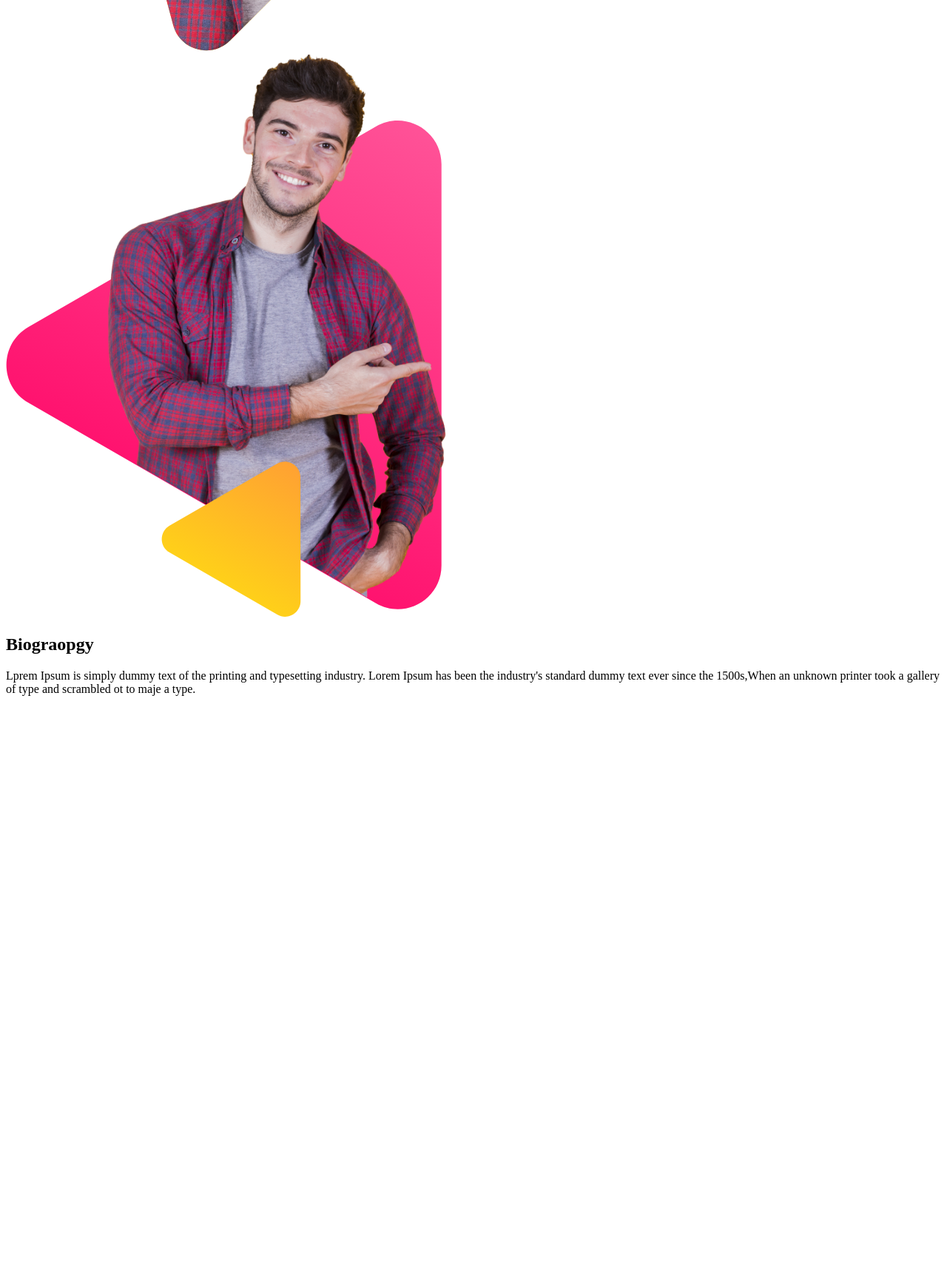
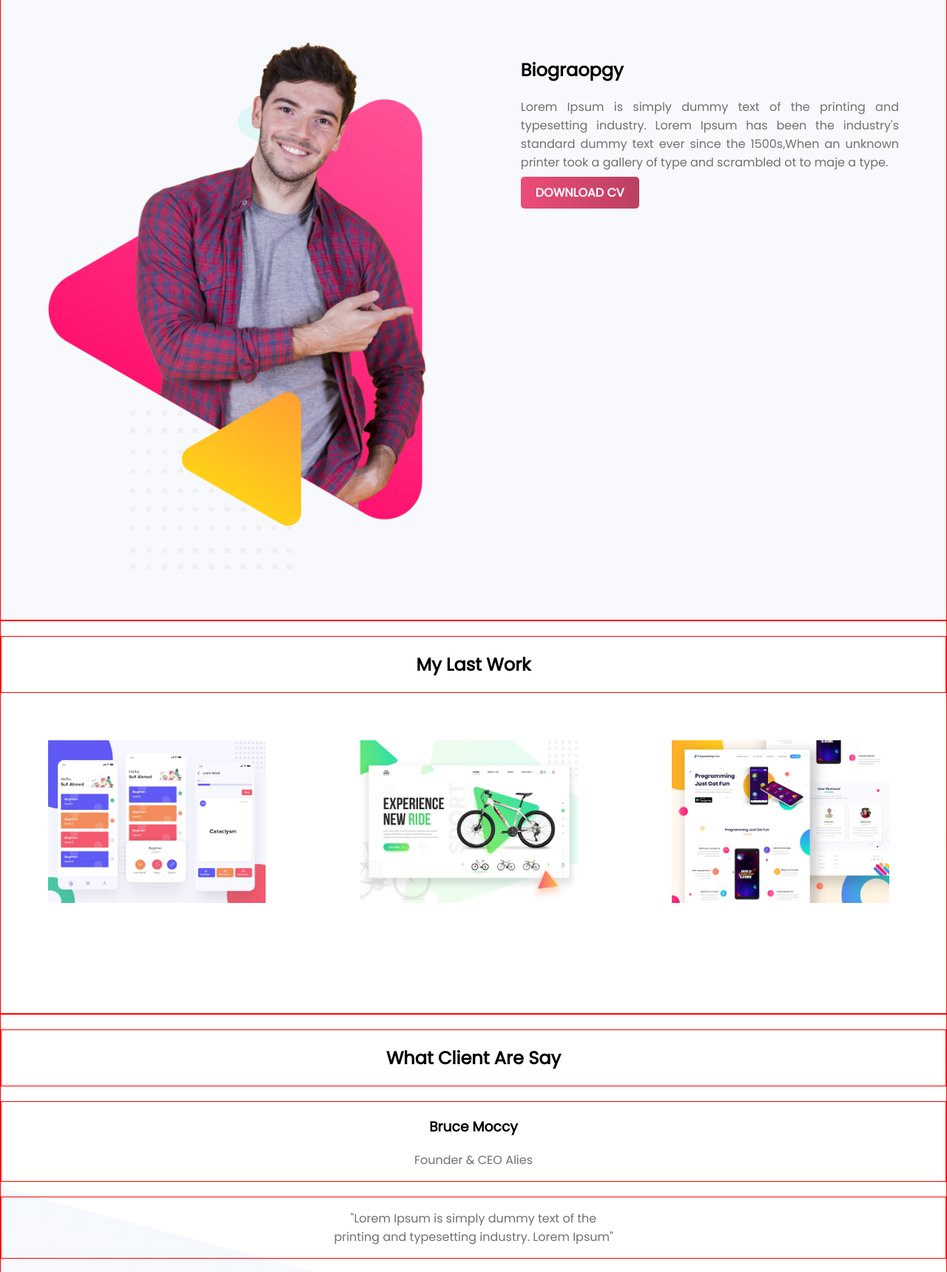
Before and after one commit to mhasan1224/personal-website, a plain HTML site: page index.html in a window 1280 px wide. Shown: the part 1080-2800 px from the top of the page at 74% size. Before the commit the page ends 2037 px from the top, so only its background shows below. Drawn offline with Linux system fonts and the light colour scheme.

Commit message:
last work

```diff
--- a/index.html
+++ b/index.html
@@ -4,29 +4,68 @@
     <meta charset="UTF-8">
     <meta http-equiv="X-UA-Compatible" content="IE=edge">
     <meta name="viewport" content="width=device-width, initial-scale=1.0">
+    <link rel="preconnect" href="https://fonts.googleapis.com">
+    <link rel="preconnect" href="https://fonts.gstatic.com" crossorigin>
+    <link href="https://fonts.googleapis.com/css2?family=Poppins&display=swap" rel="stylesheet">
+    <link rel="stylesheet" href="style.css">
     <title>Personal Website</title>
 </head>
 <body>
-    <section>
-        <div>
-            <h1>Hollo I'ma</h1>
-            <h1>Mahmudul Hasan</h1>
+    <section class="top-banner">
+        <div class="half-width">
+            <h1>Hollo I'm</h1>
+            <h1><span class="name-highlite">Jack Smith</span></h1>
             <p>You might show me jumping, climbing buildings and stoping trains. But nobody pays me a dim for that work</p>
-            <a href="">HIRE ME</a>
+            <a class="link-button" target="_blank" href="">HIRE ME</a>
         </div>
-        <div>
+        <div class="half-width">
             <img src="images/peter.png" alt="">
         </div>
     </section>
-    <section>
-        <div>
+    <section class="biograopgy">
+        <div class="half-width">
             <img src="images/peter_dream.png" alt="">
         </div>
-        <div>
+        <div class="half-width">
             <h2>Biograopgy</h2>
-            <p>Lprem Ipsum is simply dummy text of the printing and typesetting industry. Lorem Ipsum has been the industry's standard dummy text ever since the 1500s,When an unknown printer took a gallery of type and scrambled ot to maje a type.</p>
+            <p>Lorem Ipsum is simply dummy text of the printing and typesetting industry. Lorem Ipsum has been the industry's standard dummy text ever since the 1500s,When an unknown printer took a gallery of type and scrambled ot to maje a type.</p>
+            <a class="link-button" target="_blank" href="">DOWNLOAD CV</a>
         </div>
     </section>
+    <section class="latest-work">
+        <div class="work">
+        <h2>My Last Work</h2>
+        </div>
+        <div class="my-work">
+            <img src="images/latest-work/work-1.png" alt="">
+        </div>
+        <div class="my-work">
+            <img src="images/latest-work/work-2.jpg" alt="">
+        </div>
+        <div class="my-work">
+            <img src="images/latest-work/work-3.jpg" alt="">
+        </div>
+    </section>
+    <section class="client">
+        <div id="question">
+            <h2>What Client Are Say</h2>
+        </div>
+        <div id="question-1">
+            <h3>Bruce Moccy</h3>
+            <p>Founder & CEO Alies</p>
+        </div>
+        <div id="question-2">
+            <p>"Lorem Ipsum is simply dummy text of the <br>
+                printing and typesetting industry. Lorem Ipsum"</p>
+        </div>
+        <div id="question-3">
+            <p>Leave me a message in the</p>
+            <h3>jacksmith@gmail.com</h3>
+        </div>
+    </section>
+    <footer>
+        <p>Jack Smith initiative.©2022 All Right Reserved.</p>
+    </footer>
 </body>
 <body>
 
--- /dev/null
+++ b/style.css
@@ -0,0 +1,103 @@
+body{
+    margin: 0;
+    font-family: 'Poppins', sans-serif;
+}
+h1{
+    font-size: 35px;
+
+}
+h2{
+    font: size 30px;
+}
+.work{
+    margin-top: 20px;
+    text-align: center;
+    border: 1px solid red;
+}
+.name-highlite{
+    color: rgba(236,76,122,255);
+}
+p{
+    color: #707070;
+    text-align: justify;
+}
+
+.half-width{
+    width:40%;
+    padding: 3%;
+    margin: 2%;
+    float: left;
+}
+.half-width img{
+    width: 100%
+}
+.top-banner{
+    height: 800px;
+    padding-bottom: 270px;
+    border: 1px solid red;
+    background-image: url(images/header-bg.png);
+    background-repeat: no-repeat;
+}
+.link-button{
+    text-decoration: none;
+    color: white;
+    font-weight: 700;
+    padding: 10px 20px;
+    border-radius: 5px;
+    background-image: linear-gradient(90deg, #ec4c78, #ba4061);
+}
+.biograopgy{
+    height: 675px;
+    padding-bottom: 170px;
+    border: 1px solid red;
+    background-image: url(images/biography-bg.png);
+    background-repeat: no-repeat;
+}
+.latest-work{
+    height: 400px;
+    padding-bottom: 130px;
+    border: 1px solid red;
+    background-image: url(images/latest-work-bg.png);
+    background-repeat: no-repeat;
+}
+.my-work{
+    width: 23%;
+    padding: 3%;
+    margin: 2%;
+    float: left;
+}
+.my-work img{
+    width: 100%;
+}
+.client{
+    text-align: center;
+    height: 400px;
+    padding-bottom: 200px;
+    border: 1px solid red;
+    background-image: url(images/footer-bg.png);
+    background-repeat: no-repeat;
+}
+.client p{
+    text-align: center;
+
+}
+#question{
+    margin-top: 20px;
+    margin-bottom: 20px;
+    border: 1px solid red;
+}
+#question-1{
+    margin-top: 20px;
+    margin-bottom: 20px;
+    border: 1px solid red;
+}
+#question-2{
+    margin-top: 20px;
+    margin-bottom: 20px;
+    border: 1px solid red;
+}
+#question-3{
+    margin-top: 20px;
+    margin-bottom: 20px;
+    border: 1px solid red;
+}
```
